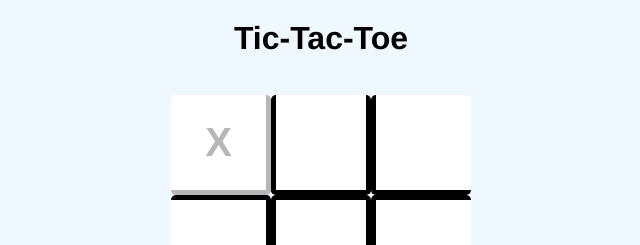
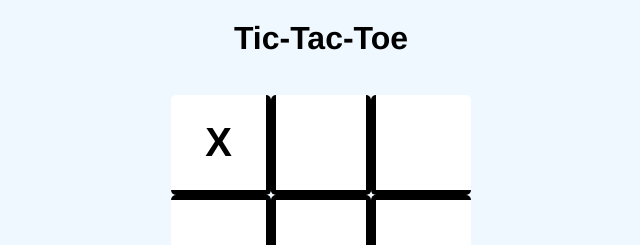
Before and after one commit to Lavish0108/tic-tac-toe, a plain HTML site: page index.html in a window 1280 px wide. Both pictures are taken after a click on the button 540 px from the left and 145 px from the top of the page. Shown: the top 245 px of the page, without its empty margins (319-959 px from the left). Drawn offline with Linux system fonts and the light colour scheme.

Commit message:
Update style.css

```diff
--- a/style.css
+++ b/style.css
@@ -80,3 +80,6 @@ p{
     font-family: 'Franklin Gothic Medium', 'Arial Narrow', Arial, sans-serif;
 
 }
+.grid-item:disabled{
+    color: black;
+}
```
